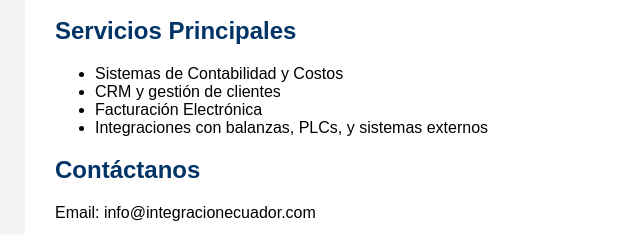
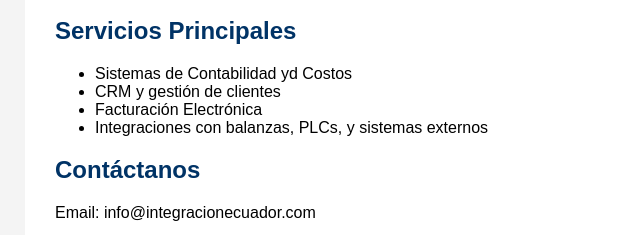
Before and after one commit to crmwinafin/IntegracionEcuador, a plain HTML site: page index.html in a window 1280 px wide. Shown: the part 291-526 px from the top of the page, 135-775 px from the left. Drawn offline with Linux system fonts and the light colour scheme.

Commit message:
Update index.html

```diff
--- a/index.html
+++ b/index.html
@@ -49,7 +49,7 @@
 
   <h2>Servicios Principales</h2>
   <ul>
-    <li>Sistemas de Contabilidad y Costos</li>
+    <li>Sistemas de Contabilidad yd Costos</li>
     <li>CRM y gestión de clientes</li>
     <li>Facturación Electrónica</li>
     <li>Integraciones con balanzas, PLCs, y sistemas externos</li>
```
